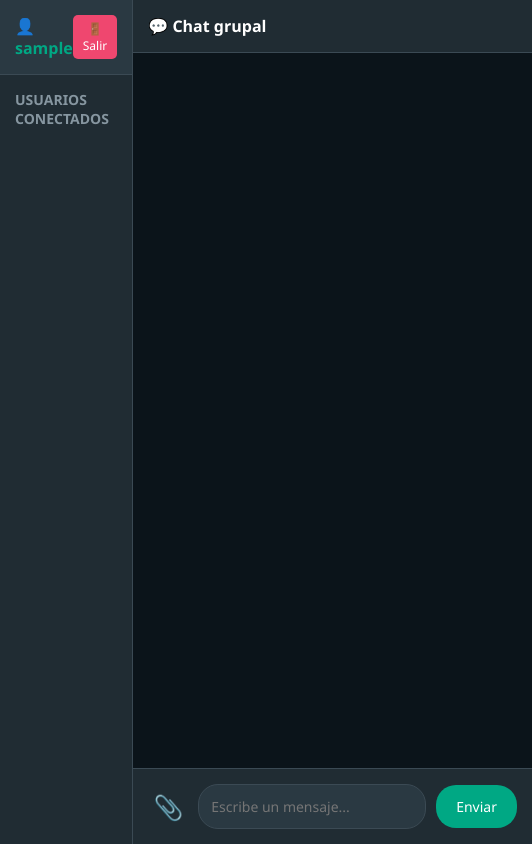
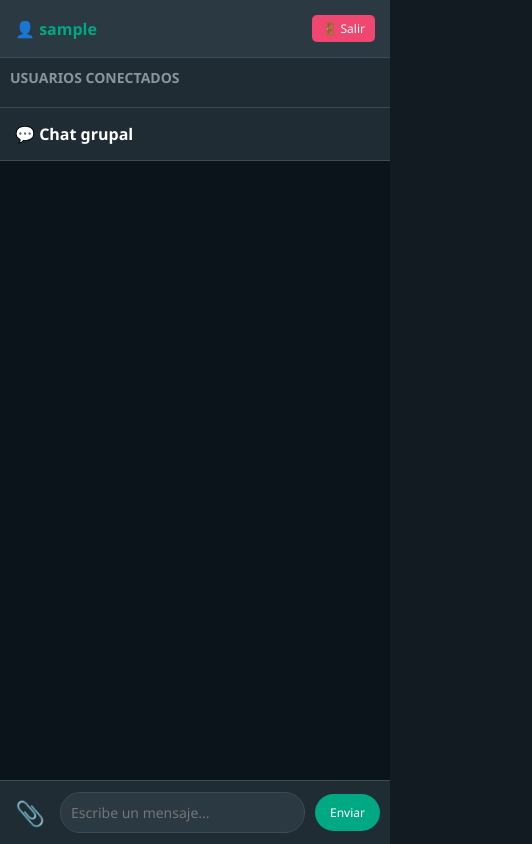
Before and after one commit to isidloomar41-pixel/chat-aws-whatsapp, a plain HTML site: page frontend/chat.html in a window 390 px wide. Shown: the whole page, 532 px wide, since content can reach past the window. Drawn offline with nearby package versions, Linux system fonts and the light colour scheme; no server answers; sample sign-in values are in the browser's storage.

Commit message:
Agregando responsive para celulares

```diff
--- a/frontend/css/style.css
+++ b/frontend/css/style.css
@@ -319,3 +319,61 @@ body {
 #send-btn:hover {
     background-color: #008f72;
 }
+/* ==========================================
+   RESPONSIVE - Para celulares
+   ========================================== */
+@media (max-width: 768px) {
+    .chat-container {
+        flex-direction: column;
+    }
+
+    .sidebar {
+        width: 100%;
+        height: auto;
+        max-height: 200px;
+        border-right: none;
+        border-bottom: 1px solid #3b4a54;
+    }
+
+    .users-section {
+        padding: 10px;
+    }
+
+    #users-list {
+        display: flex;
+        flex-wrap: wrap;
+        gap: 5px;
+    }
+
+    #users-list li {
+        padding: 5px 10px;
+        font-size: 12px;
+        margin-bottom: 0;
+    }
+
+    .chat-main {
+        flex: 1;
+    }
+
+    .message {
+        max-width: 85%;
+    }
+
+    .input-area {
+        padding: 10px;
+    }
+
+    #message-input {
+        font-size: 14px;
+        padding: 10px;
+    }
+
+    #send-btn {
+        padding: 10px 15px;
+        font-size: 12px;
+    }
+
+    .file-image, .file-video {
+        max-height: 200px;
+    }
+}
```
Also changed, not shown: 1 other file.
